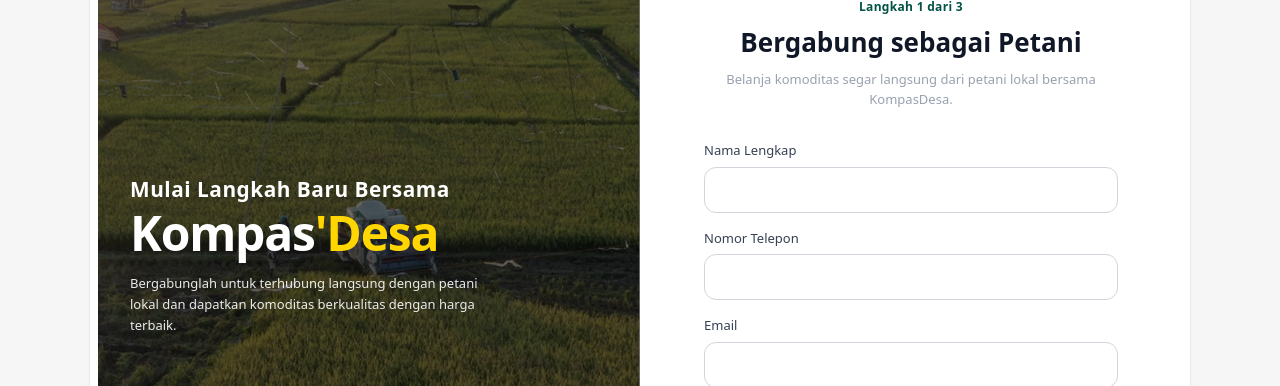
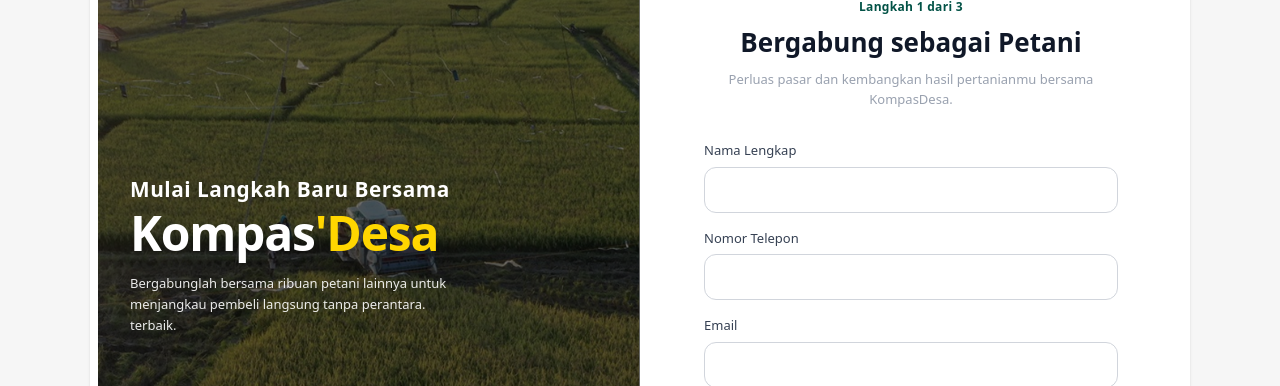
Before and after one commit to newbiejy235/starbhak-kompas-desa, a Next.js app: page /auth/register/petani in a window 1280 px wide. Shown: the part 149-535 px from the top of the page. Built offline with nearby package versions, Linux system fonts and the light colour scheme.

Commit message:
Update text at register page petani

```diff
--- a/src/app/auth/register/petani/page.tsx
+++ b/src/app/auth/register/petani/page.tsx
@@ -54,9 +54,9 @@ export default function Register() {
                 Kompas<span className="text-[#FFD600]">&apos;Desa</span>
               </h1>
               <p className="text-[13px] leading-relaxed text-white/90">
-                Bergabunglah untuk terhubung langsung dengan petani
+                Bergabunglah bersama ribuan petani lainnya untuk
                 <br />
-                lokal dan dapatkan komoditas berkualitas dengan harga
+                menjangkau pembeli langsung tanpa perantara.
                 <br />
                 terbaik.
               </p>
@@ -80,7 +80,7 @@ export default function Register() {
                 Bergabung sebagai Petani
               </h2>
               <p className="text-[11px] lg:text-[13px] text-gray-400">
-                Belanja komoditas segar langsung dari petani lokal bersama KompasDesa.
+                Perluas pasar dan kembangkan hasil pertanianmu bersama KompasDesa.
               </p>
             </div>
 
```
